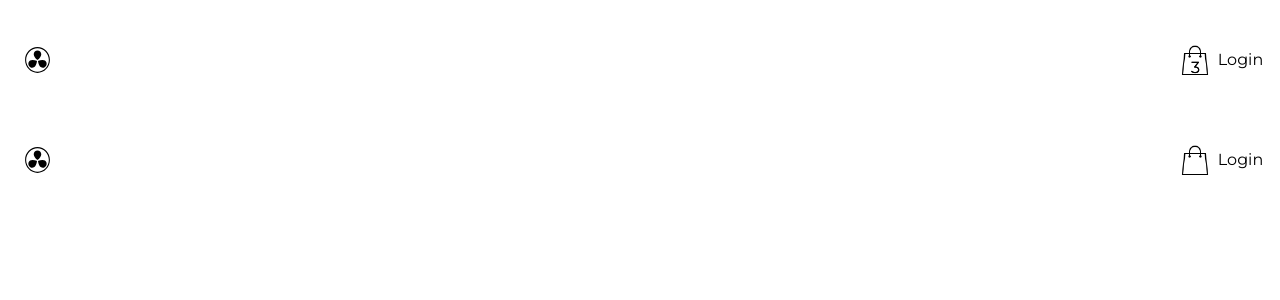
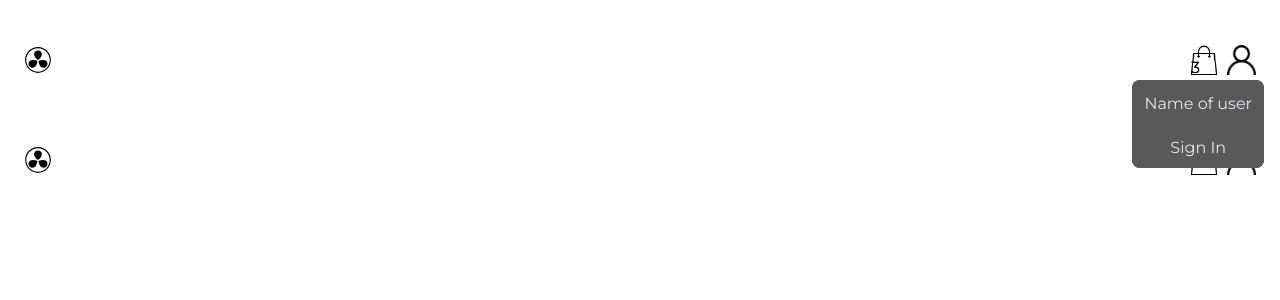
Before and after one commit to Rasmus3liasson/webshop, a Next.js app: page /components/Header in a window 1280 px wide. Shown: the top 300 px of the page. Built offline with nearby package versions, Linux system fonts and the light colour scheme.

Commit message:
user icon dropdown

```diff
--- /dev/null
+++ b/src/app/components/Header/Account.tsx
@@ -0,0 +1,46 @@
+import Image from "next/image";
+import Link from "next/link";
+import React, { useState } from "react";
+
+export default function Account() {
+  const [isActive, setIsActive] = useState(false);
+  //temporarly state for account
+  const [account, setAccount] = useState(false);
+
+  const toggleDropdown = () => {
+    setIsActive(!isActive);
+  };
+
+  return (
+    <>
+      <Image
+        src={"/user.png"}
+        alt="user icon"
+        width={35}
+        height={35}
+        onClick={toggleDropdown}
+      />
+
+      {!isActive && (
+        <div className="rounded-lg bg-grey text-gray-200 absolute right-4 top-16 lg:top-20">
+          <div className="flex flex-col items-center">
+            <div>
+              <p className="p-3">Name of user</p>
+            </div>
+            <div className="py-2">
+              {!account ? (
+                <Link className="link-text" href={"#"}>
+                  Sign In
+                </Link>
+              ) : (
+                <Link className="link-text" href={"#"}>
+                  Sign Out
+                </Link>
+              )}
+            </div>
+          </div>
+        </div>
+      )}
+    </>
+  );
+}
--- a/src/app/components/Header/page.tsx
+++ b/src/app/components/Header/page.tsx
@@ -5,6 +5,7 @@ import Image from "next/image";
 import { useState } from "react";
 import SearchInput from "./SearchInput";
 import List from "./List";
+import Account from "./Account";
 
 export default function Header() {
   const [isActive, setIsActive] = useState(false);
@@ -34,7 +35,7 @@ export default function Header() {
             <List />
           </div>
           <div>
-            <SearchInput searchInput={isActive} />
+            <SearchInput />
           </div>
         </div>
 
@@ -53,8 +54,9 @@ export default function Header() {
               height={30}
               quality={100}
             />
-
-            <Link href={"/login"}>Login</Link>
+            <div>
+              <Account />
+            </div>
           </div>
           <div className="lg:hidden">
             {!isActive ? (
```
Also changed, not shown: public/user.png (added).
